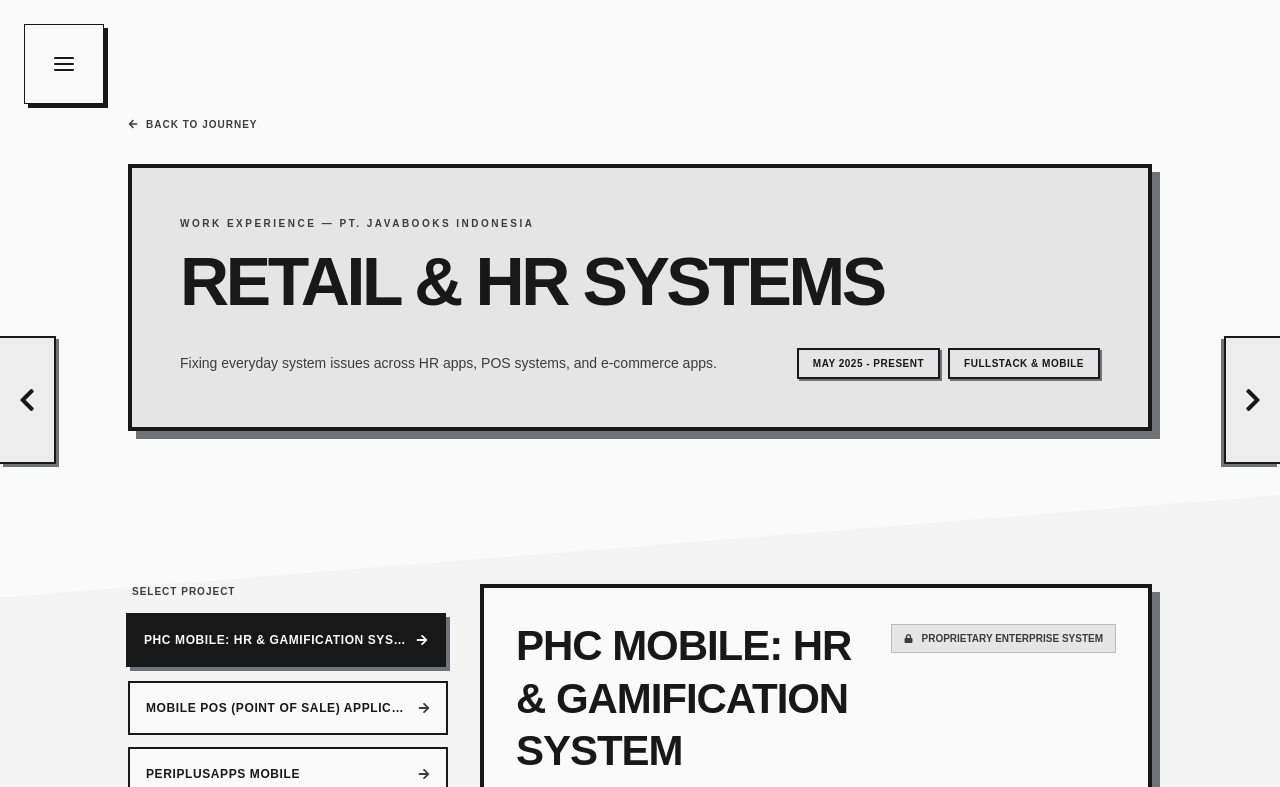
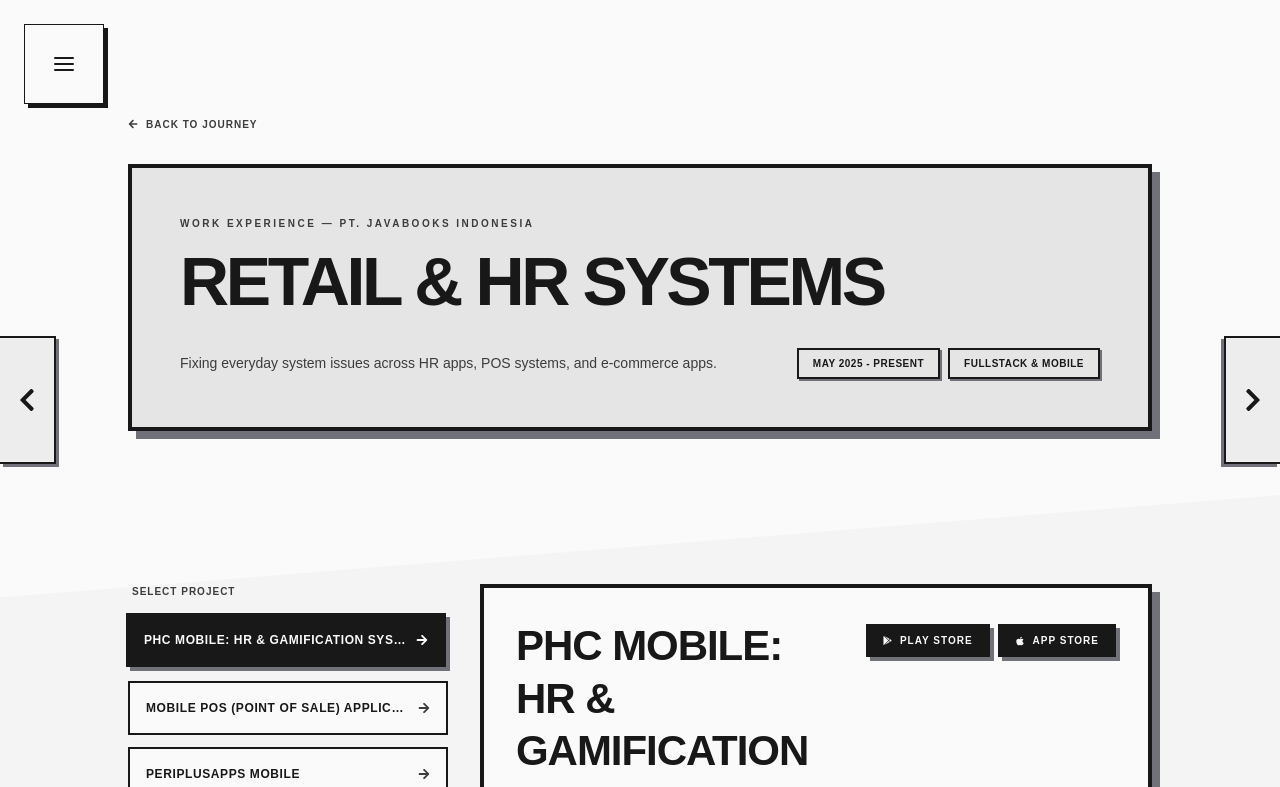
Before and after one commit to gemintangsf/portfolio, a Next.js app: page /projects/pt-javabooks in a window 1280 px wide. Shown: the top 787 px of the page. Built offline with nearby package versions, Linux system fonts and the light colour scheme; a web font is replaced by a local one.

Commit message:
chore(project-layour): adjust ui

```diff
--- a/src/app/(pages)/projects/pt-javabooks/page.tsx
+++ b/src/app/(pages)/projects/pt-javabooks/page.tsx
@@ -25,8 +25,8 @@
     stack: Array.from(new Set([...phc1.stack, ...phc2.stack])),
     evidence: [...(phc1.evidence || []), ...(phc2.evidence || [])],
     isMobileApp: true,
-    linkType: "lock",
-    linkText: "Proprietary Enterprise System",
+    playStore: phc1.playStore,
+    appStore: phc1.appStore,
     period: "May 2025 - Present",
     features: [
       {
@@ -63,7 +63,7 @@
     isMobileApp: true,
     forceDesktopStyle: pos.forceDesktopStyle,
     linkType: "lock",
-    linkText: "Proprietary Enterprise System",
+    linkText: "Periplus Project",
     period: "May 2025 - Present",
   },
   {
@@ -76,8 +76,8 @@
     stack: periplus.stack,
     evidence: periplus.evidence || [],
     isMobileApp: true,
-    linkType: "lock",
-    linkText: "Proprietary Enterprise System",
+    playStore: periplus.playStore,
+    appStore: periplus.appStore,
     period: "May 2025 - Present",
   },
   {
@@ -90,8 +90,9 @@
     stack: search.stack,
     evidence: search.evidence || [],
     forceDesktopStyle: search.forceDesktopStyle,
-    linkType: "lock",
-    linkText: "Proprietary Enterprise System",
+    linkType: "visit",
+    linkUrl: search.link,
+    linkText: "Visit Website",
     period: "May 2025 - Present",
   }
 ];
--- a/src/components/layouts/ProjectLayout.tsx
+++ b/src/components/layouts/ProjectLayout.tsx
@@ -7,6 +7,8 @@
   FaLock,
   FaExternalLinkAlt,
   FaGithub,
+  FaGooglePlay,
+  FaApple,
 } from "react-icons/fa";
 import {
   Badge,
@@ -46,6 +48,8 @@
   linkText?: string;
   period?: string;
   features?: SubFeature[];
+  playStore?: string;
+  appStore?: string;
 }
 
 export interface ProjectLayoutProps {
@@ -311,8 +315,28 @@
                             {activeStudy.title}
                           </h2>
                         </div>
-                        <div className="shrink-0 mt-1">
-                          {activeStudy.linkType && activeStudy.linkUrl && activeStudy.linkType === "visit" && (
+                        <div className="shrink-0 mt-1 flex flex-wrap gap-2">
+                          {activeStudy.playStore && (
+                            <Button
+                              variant="primary"
+                              size="sm"
+                              onClick={() => window.open(activeStudy.playStore, "_blank")}
+                              className="text-[10px] py-1.5 px-3 font-bold uppercase tracking-wider flex items-center gap-1.5"
+                            >
+                              <FaGooglePlay className="text-[9px]" /> Play Store
+                            </Button>
+                          )}
+                          {activeStudy.appStore && (
+                            <Button
+                              variant="primary"
+                              size="sm"
+                              onClick={() => window.open(activeStudy.appStore, "_blank")}
+                              className="text-[10px] py-1.5 px-3 font-bold uppercase tracking-wider flex items-center gap-1.5"
+                            >
+                              <FaApple className="text-[10px]" /> App Store
+                            </Button>
+                          )}
+                          {!activeStudy.playStore && !activeStudy.appStore && activeStudy.linkType && activeStudy.linkUrl && activeStudy.linkType === "visit" && (
                             <Button
                               variant="primary"
                               size="sm"
@@ -322,7 +346,7 @@
                               {activeStudy.linkText || "Visit Website"} <FaExternalLinkAlt className="text-[9px]" />
                             </Button>
                           )}
-                          {activeStudy.linkType && activeStudy.linkUrl && activeStudy.linkType === "github" && (
+                          {!activeStudy.playStore && !activeStudy.appStore && activeStudy.linkType && activeStudy.linkUrl && activeStudy.linkType === "github" && (
                             <Button
                               variant="primary"
                               size="sm"
@@ -332,7 +356,7 @@
                               <FaGithub size={12} /> {activeStudy.linkText || "Repository"} <FaArrowRight size={8} />
                             </Button>
                           )}
-                          {activeStudy.linkType && activeStudy.linkType === "lock" && (
+                          {!activeStudy.playStore && !activeStudy.appStore && activeStudy.linkType && activeStudy.linkType === "lock" && (
                             <div className="flex items-center gap-2 text-[10px] uppercase font-bold text-brand-accent bg-brand-highlight px-3 py-1.5 border border-brand-base/20">
                               <FaLock className="text-[9px]" /> {activeStudy.linkText || "Proprietary System"}
                             </div>
--- a/src/data/projects.ts
+++ b/src/data/projects.ts
@@ -132,7 +132,7 @@
   {
     "id": 5,
     "title": "Book Search & Recommendation Engine (periplus.com)",
-    "description": "Built a book search and recommendation feature for a large product catalog, with keyword search, suggestions, and basic recommendation logic.",
+    "description": "An e-commerce website for PT Javabooks Indonesia to sell books online. I built the book search and recommendation features, making it easier for users to find and get book suggestions.",
     "image": "bg-brand-highlight",
     "stack": [
       "Python",
@@ -143,15 +143,15 @@
     ],
     "link": "https://www.periplus.com/",
     "isPrivate": true,
-    "challenge": "The existing search was slow and matched keywords blindly. It frequently pushed out-of-print or low-demand books to the top of results if they had title matches, frustrating users and leading to abandoned searches.",
-    "solution": "Migrated the search backend from Elasticsearch to OpenSearch to cut software licensing costs. Rewrote query parsing algorithms to prioritize search suggestions similar to Amazon's auto-complete. Implemented custom weighting logic that ranks search results based on a blend of keyword similarity, sales velocity, and trending click activity.",
+    "challenge": "The old search system was slow and only matched exact words. It often showed out-of-print or unpopular books at the top just because the titles matched, which made users stop searching.",
+    "solution": "Moved the search system from Elasticsearch to OpenSearch to save costs. I rewrote the search logic to add auto-complete suggestions and changed how books are ranked, putting popular and trending books at the top of the results.",
+    "impact": [
+      "Helped users see popular and trending books immediately, making it much easier for them to discover books they actually want to buy."
+    ],
     "evidence": [
       "/assets/web_p+/1.png",
       "/assets/web_p+/2.png",
       "/assets/web_p+/3.png"
-    ],
-    "impact": [
-      "Aligned search output directly with consumer buying behavior. Customers are presented with trending, highly sought-after titles immediately, boosting catalog discovery."
     ]
   },
   {
```
